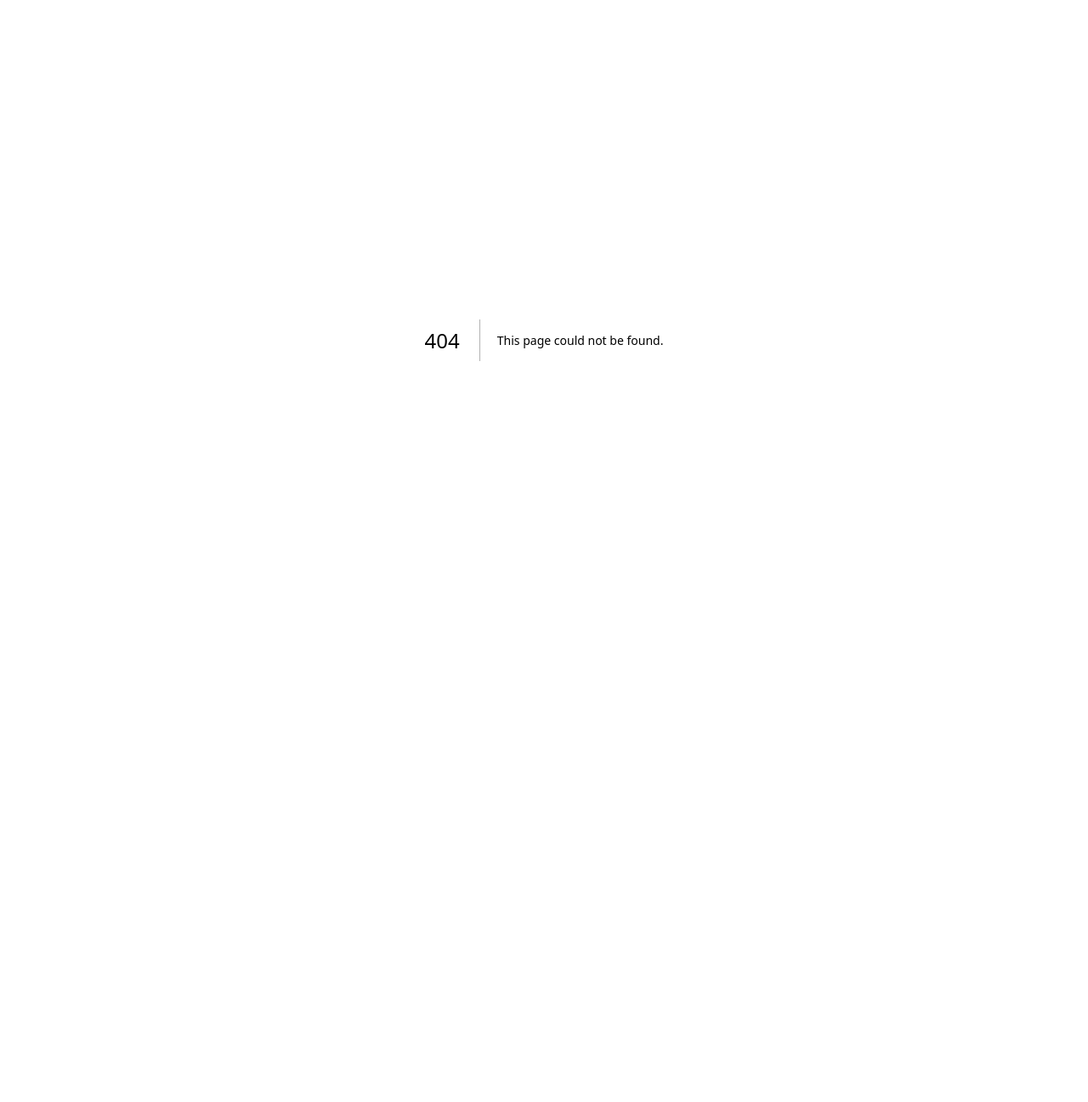
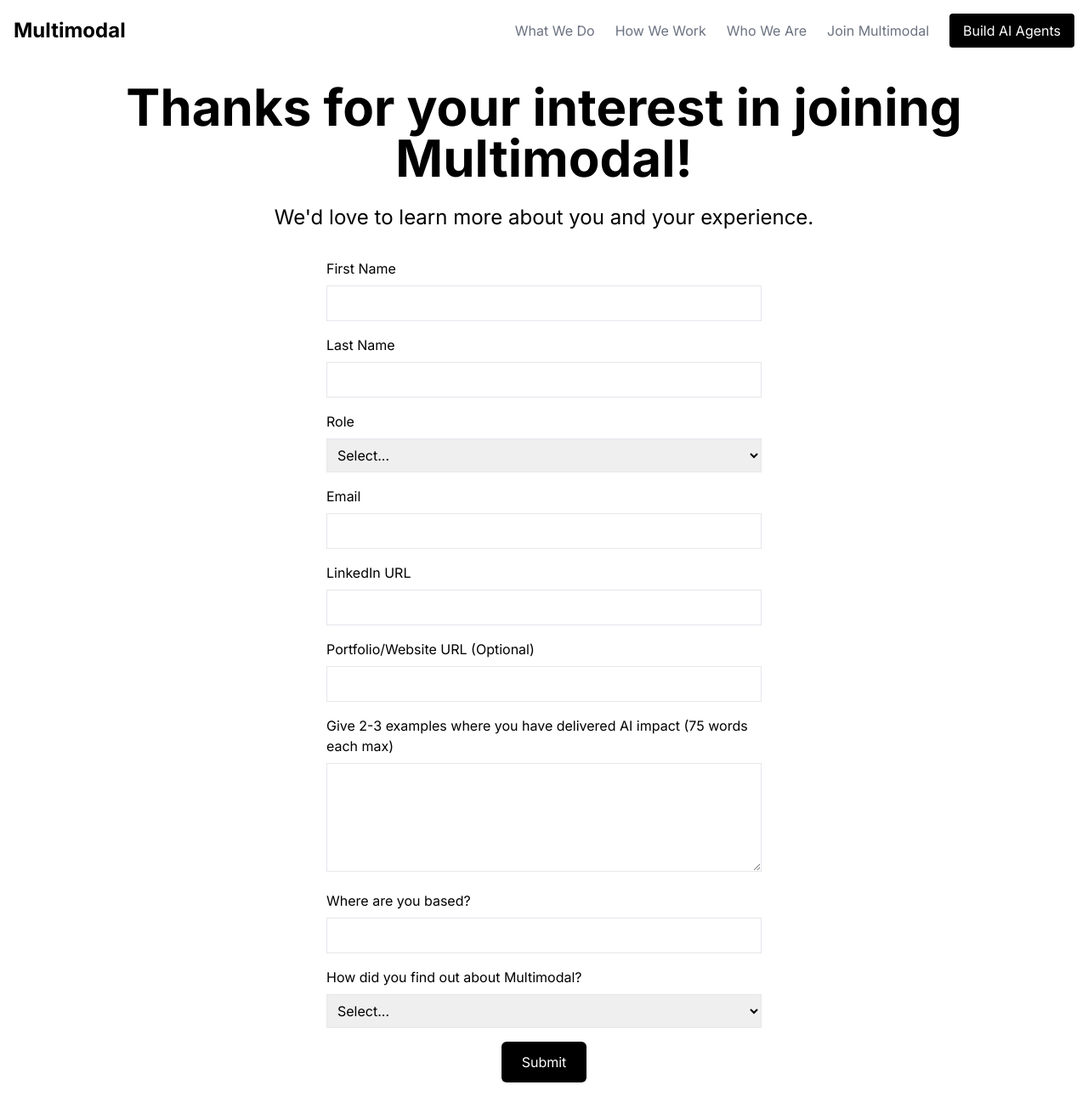
Before and after one commit to aiddav/new-website-project, a Next.js app: page /joinmultimodal in a window 1280 px wide. Before the commit this address had no page. Shown: the top 1297 px of the page at 85% size. Before the commit the page ends 800 px from the top, so only its background shows below. Built offline with nearby package versions, Linux system fonts and the light colour scheme.

Commit message:
updated copy

```diff
--- a/app/components/Header.tsx
+++ b/app/components/Header.tsx
@@ -11,9 +11,9 @@
           <Link href="#what-we-do" className="text-muted-foreground hover:text-black transition-colors">What We Do</Link>
           <Link href="#how-we-work" className="text-muted-foreground hover:text-black transition-colors">How We Work</Link>
           <Link href="#who-we-are" className="text-muted-foreground hover:text-black transition-colors">Who We Are</Link>
-          <Link href="#join" className="text-muted-foreground hover:text-black transition-colors">Join Multimodal</Link>
+          <Link href="/joinmultimodal" className="text-muted-foreground hover:text-black transition-colors">Join Multimodal</Link>
           <Link href="/findAI" className="bg-black text-white px-4 py-2 rounded hover:bg-gray-800">
-            Find AI Talent
+            Build AI Agents
           </Link>
         </nav>
       </div>
--- a/app/components/Hero.tsx
+++ b/app/components/Hero.tsx
@@ -8,13 +8,13 @@
           Build AI Agents On Demand
         </h1>
         <p className="text-xl md:text-2xl text-muted-foreground mb-8 max-w-2xl mx-auto">
-         Hire from the world's top network of AI talent for your most pressing projects
+         Turn your AI vision into reality in a matter of weeks. Get a world-class team to build your AI agents now.
         </p>
         <Link
           href="/findAI"
           className="inline-block bg-black text-white px-6 py-3 rounded-md hover:bg-gray-800 transition-colors"
         >
-          Find AI Talent
+          Build AI Agents
         </Link>
       </div>
     </section>
--- a/app/components/HowWeWork.tsx
+++ b/app/components/HowWeWork.tsx
@@ -20,9 +20,12 @@
   ]
 
   return (
-    <section id="how-we-work" className="pt-8 pb-10 md:pt-12 md:pb-14 bg-gray-50">
+    <section id="how-we-work" className="pt-4 pb-10 md:pt-6 md:pb-14">
       <div className="container mx-auto px-4">
-        <h2 className="text-3xl md:text-4xl font-bold text-center mb-12">How We Work</h2>
+        <h2 className="text-3xl md:text-4xl font-bold text-center mb-8">How We Work</h2>
+        <p className="text-xl md:text-2xl text-muted-foreground mb-8 max-w-2xl mx-auto text-center">
+        Working in lockstep with you and your team, we rapidly put use cases into production in 4 - 5 weeks.
+        </p>
         <div className="grid md:grid-cols-3 gap-8">
           {steps.map((step) => (
             <div key={step.title} className="bg-white p-6 rounded-lg shadow-sm">
--- a/app/components/WhatWeDo.tsx
+++ b/app/components/WhatWeDo.tsx
@@ -4,7 +4,7 @@
   const services = [
     {
       title: 'Data Processing',
-      description: 'Capture, process, store and transform unstructured and structured data',
+      description: 'Capture, process, store and transform your unstructured and structured data',
       icon: Database,
     },
     {
@@ -22,7 +22,10 @@
   return (
     <section id="what-we-do" className="pt-4 pb-10 md:pt-6 md:pb-14">
       <div className="container mx-auto px-4">
-        <h2 className="text-3xl md:text-4xl font-bold text-center mb-12">What We Do</h2>
+        <h2 className="text-3xl md:text-4xl font-bold text-center mb-8">What We Do</h2>
+        <p className="text-xl md:text-2xl text-muted-foreground mb-8 max-w-2xl mx-auto text-center">
+          We build, train and optimise AI Agents that seamlessly integrate with your internal systems and data.
+        </p>
         <div className="grid md:grid-cols-3 gap-8">
           {services.map((service) => (
             <div key={service.title} className="bg-white p-6 rounded-lg shadow-sm">
--- a/app/components/WhoWeAre.tsx
+++ b/app/components/WhoWeAre.tsx
@@ -27,7 +27,10 @@
   return (
     <section id="who-we-are" className="pt-8 pb-10 md:pt-12 md:pb-14">
       <div className="container mx-auto px-4">
-        <h2 className="text-3xl md:text-4xl font-bold text-center mb-12">Who We Are</h2>
+        <h2 className="text-3xl md:text-4xl font-bold text-center mb-8">Who We Are</h2>
+        <p className="text-xl md:text-2xl text-muted-foreground mb-8 max-w-2xl mx-auto text-center">
+          Our team built AI agents for leading fintechs, YC-backed startups and Fortune 500 enterprises
+        </p>
         <div className="grid md:grid-cols-2 lg:grid-cols-4 gap-8">
           {teams.map((team) => (
             <div key={team.name} className="bg-white p-6 rounded-lg shadow-sm">
--- a/app/findAI/page.tsx
+++ b/app/findAI/page.tsx
@@ -1,4 +1,7 @@
 'use client';
+
+import Header from '../components/Header'
+import Footer from '../components/Footer'
 import { useState, ChangeEvent } from 'react';
 
 export default function FindAI() {
@@ -27,6 +30,9 @@
  };
 
  return (
+   <div className="min-h-screen bg-background">
+     <Header />
+     <main>
        <section className="pt-16 pb-6 md:pt-24 md:pb-10">
          <div className="container mx-auto px-4 text-center">
            <h1 className="text-4xl md:text-6xl font-bold mb-6">
@@ -93,5 +99,8 @@
            </form>
          </div>
        </section>
+     </main>
+     <Footer />
+   </div>
  );
 }
--- /dev/null
+++ b/app/joinmultimodal/page.tsx
@@ -0,0 +1,102 @@
+'use client';
+
+import Header from '../components/Header'
+import Footer from '../components/Footer'
+import { useState, ChangeEvent } from 'react';
+
+export default function JoinMultimodal() {
+  const [formData, setFormData] = useState({
+    firstName: '',
+    lastName: '',
+    role: '',
+    email: '',
+    linkedin: '',
+    portfolio: '',
+    examples: '',
+    location: '',
+    referral: '',
+  });
+
+  const handleChange = (e: ChangeEvent<HTMLInputElement | HTMLSelectElement | HTMLTextAreaElement>) => {
+    const { name, value } = e.target;
+    setFormData(prev => ({ ...prev, [name]: value }));
+  };
+
+  const handleSubmit = (e: React.FormEvent) => {
+    e.preventDefault();
+    console.log(formData);
+  };
+
+  return (
+    <div className="min-h-screen bg-background">
+      <Header />
+      <main>
+        <section className="pt-16 pb-6 md:pt-24 md:pb-10">
+          <div className="container mx-auto px-4 text-center">
+            <h1 className="text-4xl md:text-6xl font-bold mb-6">
+              Thanks for your interest in joining Multimodal!
+            </h1>
+            <p className="text-xl md:text-2xl mb-8">
+              We'd love to learn more about you and your experience.
+            </p>
+            <form onSubmit={handleSubmit} className="max-w-lg mx-auto">
+              <div className="mb-4">
+                <label className="block text-left mb-2">First Name</label>
+                <input type="text" name="firstName" value={formData.firstName} onChange={handleChange} className="border p-2 w-full" required />
+              </div>
+              <div className="mb-4">
+                <label className="block text-left mb-2">Last Name</label>
+                <input type="text" name="lastName" value={formData.lastName} onChange={handleChange} className="border p-2 w-full" required />
+              </div>
+              <div className="mb-4">
+                <label className="block text-left mb-2">Role</label>
+                <select name="role" value={formData.role} onChange={handleChange} className="border p-2 w-full" required>
+                  <option value="">Select...</option>
+                  <option value="software-engineer">Software Engineer</option>
+                  <option value="research-scientist">Research Scientist</option>
+                  <option value="designer">Designer</option>
+                  <option value="product-manager">Product Manager</option>
+                </select>
+              </div>
+              <div className="mb-4">
+                <label className="block text-left mb-2">Email</label>
+                <input type="email" name="email" value={formData.email} onChange={handleChange} className="border p-2 w-full" required />
+              </div>
+              <div className="mb-4">
+                <label className="block text-left mb-2">LinkedIn URL</label>
+                <input type="url" name="linkedin" value={formData.linkedin} onChange={handleChange} className="border p-2 w-full" required />
+              </div>
+              <div className="mb-4">
+                <label className="block text-left mb-2">Portfolio/Website URL (Optional)</label>
+                <input type="url" name="portfolio" value={formData.portfolio} onChange={handleChange} className="border p-2 w-full" />
+              </div>
+              <div className="mb-4">
+                <label className="block text-left mb-2">Give 2-3 examples where you have delivered AI impact (75 words each max)</label>
+                <textarea name="examples" value={formData.examples} onChange={handleChange} className="border p-2 w-full h-32" required />
+              </div>
+              <div className="mb-4">
+                <label className="block text-left mb-2">Where are you based?</label>
+                <input type="text" name="location" value={formData.location} onChange={handleChange} className="border p-2 w-full" required />
+              </div>
+              <div className="mb-4">
+                <label className="block text-left mb-2">How did you find out about Multimodal?</label>
+                <select name="referral" value={formData.referral} onChange={handleChange} className="border p-2 w-full" required>
+                  <option value="">Select...</option>
+                  <option value="linkedin">LinkedIn</option>
+                  <option value="twitter">Twitter</option>
+                  <option value="referral">Personal Referral</option>
+                  <option value="search">Search Engine</option>
+                  <option value="other">Other</option>
+                </select>
+              </div>
+              <button type="submit" className="bg-black text-white px-6 py-3 rounded-md hover:bg-gray-800 transition-colors">
+                Submit
+              </button>
+            </form>
+          </div>
+        </section>
+      </main>
+      <Footer />
+    </div>
+  );
+}
```
Lines whose indentation alone changed are shown as unchanged.
